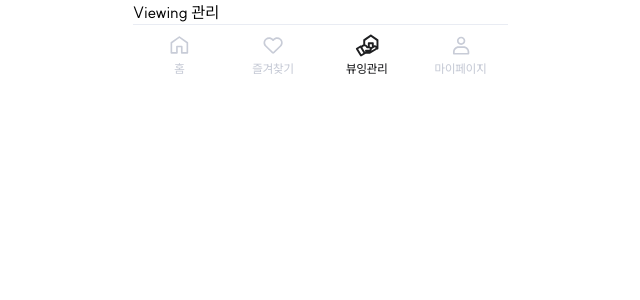
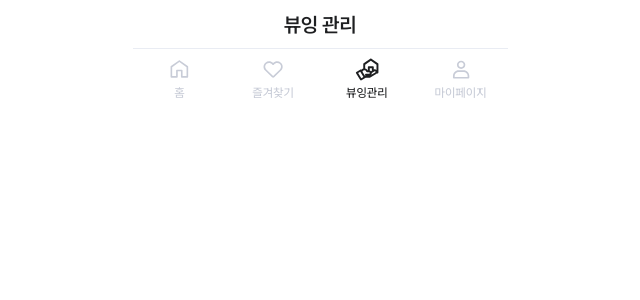
Before and after one commit to Hani-home/HaniHome_FE, a Next.js app: page /viewing in a window 1280 px wide. Shown: the top 300 px of the page, without its empty margins (320-960 px from the left). Built offline with nearby package versions, Linux system fonts and the light colour scheme.

Commit message:
feat: TitleHeader UI 추가

```diff
--- a/src/app/viewing/page.tsx
+++ b/src/app/viewing/page.tsx
@@ -1,5 +1,11 @@
+import TitleHeader from "@/components/layout/header/TitleHeader";
+
 const Viewing = () => {
-  return <>Viewing 관리</>;
+  return (
+    <>
+      <TitleHeader title="뷰잉 관리" />
+    </>
+  );
 };
 
 export default Viewing;
--- /dev/null
+++ b/src/components/layout/header/TitleHeader.tsx
@@ -0,0 +1,31 @@
+import ListIcon from "@/public/svgs/header/list-icon.svg";
+
+interface TitleHeaderProps {
+  title?: string;
+  rightIcon?: "list";
+  onRightClick?: () => void;
+}
+
+const TitleHeader = ({ title, rightIcon, onRightClick }: TitleHeaderProps) => {
+  return (
+    <header className="sticky top-0 left-1/2 z-50 flex h-12 max-w-[768px] min-w-[375px] items-center justify-between bg-white px-4 py-3">
+      {title ? (
+        <h1 className="text-heading2 flex-grow text-center text-gray-900">
+          {title}
+        </h1>
+      ) : (
+        <div />
+      )}
+
+      {rightIcon === "list" ? (
+        <button onClick={onRightClick} className="cursor-pointer">
+          <ListIcon className="h-6 w-6" />
+        </button>
+      ) : (
+        <div />
+      )}
+    </header>
+  );
+};
+
+export default TitleHeader;
```
Also changed, not shown: public/svgs/header/list-icon.svg (added).
